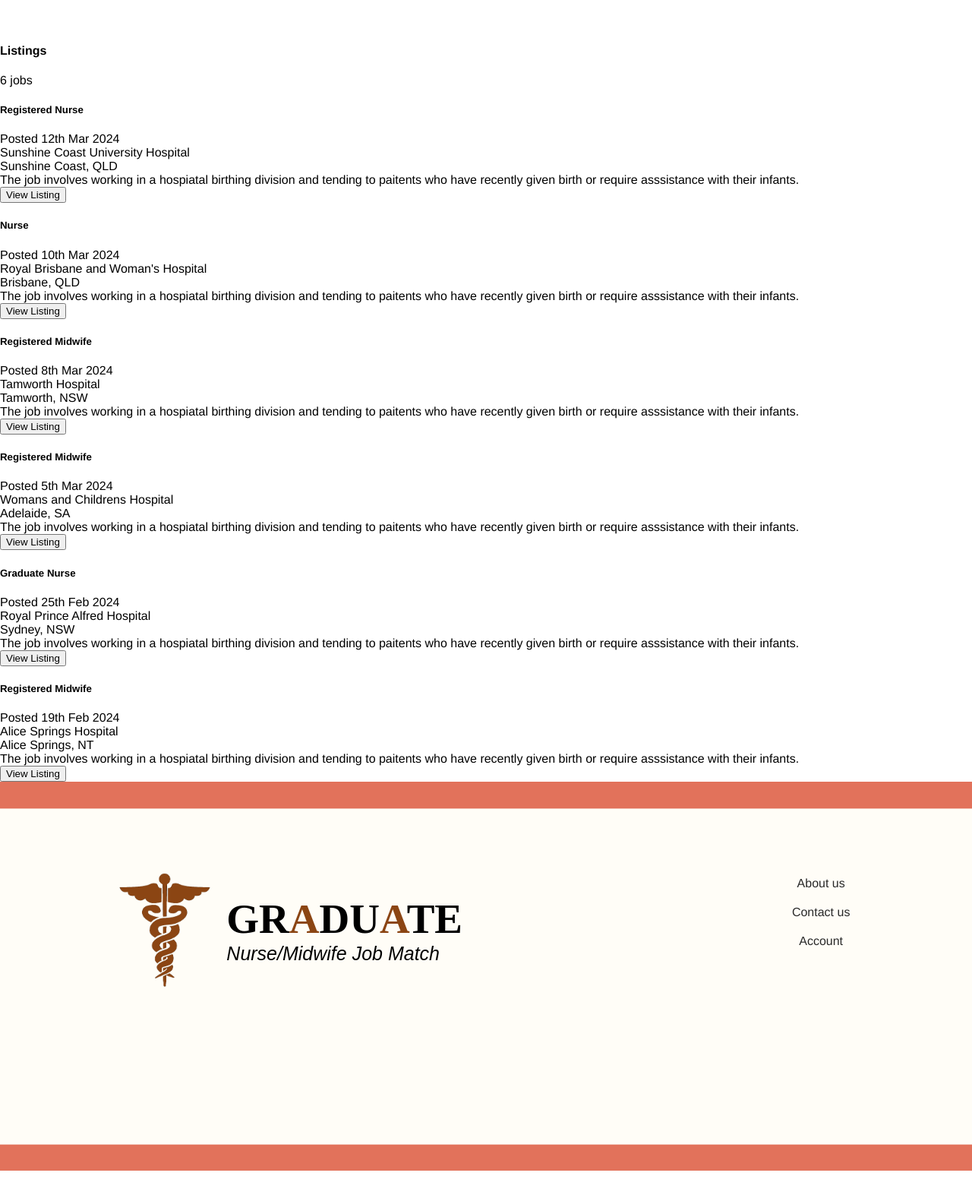
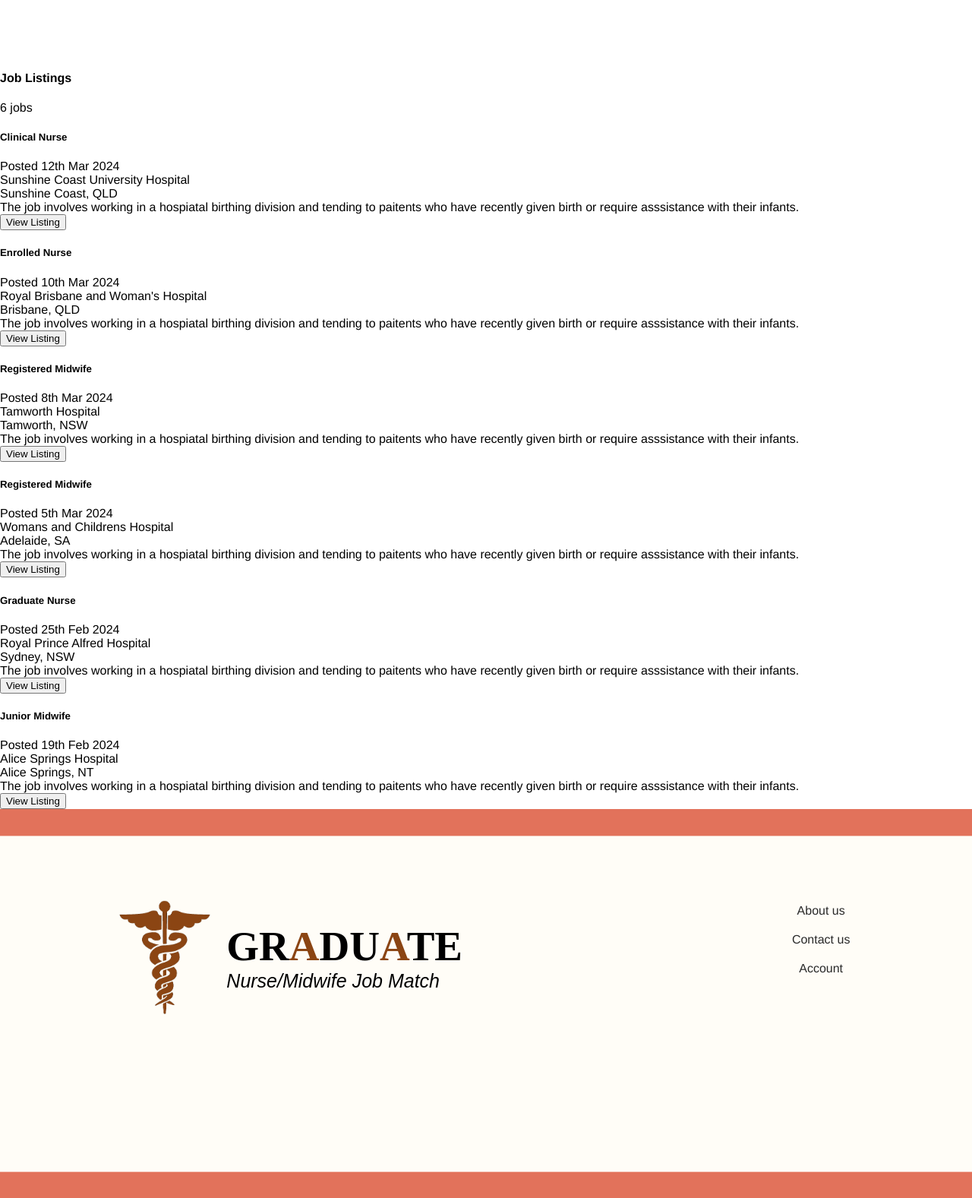
Before and after one commit to Julian-Jenkinson/Graduate_Nurse_Job_Match, a PHP site: page /jobs/ in a window 1280 px wide. Shown: the part 654-2231 px from the top of the page at 76% size. Before the commit the page ends 2195 px from the top, so only its background shows below. Run offline with PHP 8.4, Linux system fonts and the light colour scheme; data comes from the database, SQL or seed files in the repository; some libraries are stand-ins or nearby versions; some web fonts are replaced.

Commit message:
jobmatch

```diff
--- a/database_script.sql
+++ b/database_script.sql
@@ -137,12 +137,12 @@ CREATE TABLE jobs (
 );
 
 INSERT INTO jobs VALUES
-(1002, 1002, 'Registered Nurse','Sunshine Coast University Hospital', 'The job involves working in a hospiatal birthing division and tending to paitents who have recently given birth or require asssistance with their infants.', 'This public hospital is run by the state government and well known for its efficient and caring medical attention.' ,'$78,000', 'Full-time', '6 Doherty st, Birtinya', 'Sunshine Coast','QLD','Regional centre', '2024-03-12','apply@humanresources.gov.au','https://metronorth.health.qld.gov.au/rbwh/','Hospital','Public',870,'Yes','Yes','Yes','Y','Y','Y','Y','Y','Y','Y','Y','Y','Y','Y','Y','Y','Y','Y','Y','Yes','Y','Y','Y','Y','Y','Y','Y','Y','Y','Y','Y','Y','Y','Y','Y','Y','Y','Y','Y','Y','Y','Y','N',''),
+(1002, 1002, 'Clinical Nurse','Sunshine Coast University Hospital', 'The job involves working in a hospiatal birthing division and tending to paitents who have recently given birth or require asssistance with their infants.', 'This public hospital is run by the state government and well known for its efficient and caring medical attention.' ,'$78,000', 'Full-time', '6 Doherty st, Birtinya', 'Sunshine Coast','QLD','Regional centre', '2024-03-12','apply@humanresources.gov.au','https://metronorth.health.qld.gov.au/rbwh/','Hospital','Public',870,'Yes','Yes','Yes','Y','Y','Y','Y','Y','Y','Y','Y','Y','Y','Y','Y','Y','Y','Y','Y','Yes','Y','Y','Y','Y','Y','Y','Y','Y','Y','Y','Y','Y','Y','Y','Y','Y','Y','Y','Y','Y','Y','Y','N',''),
 (1003, 1002, 'Graduate Nurse','Royal Prince Alfred Hospital', 'The job involves working in a hospiatal birthing division and tending to paitents who have recently given birth or require asssistance with their infants.', 'This public hospital is run by the state government and well known for its efficient and caring medical attention.' ,'$81000', 'Full-time', '50 Missenden road, Camperdown', 'Sydney','NSW','Metropolitan area', '2024-02-25','apply@humanresources.gov.au','https://metronorth.health.qld.gov.au/rbwh/','Hospital','Public',870,'Yes','Yes','Yes','Y','Y','Y','Y','Y','Y','Y','Y','Y','Y','Y','Y','Y','Y','Y','Y','Yes','Y','Y','Y','Y','Y','Y','Y','Y','Y','Y','Y','Y','Y','Y','Y','Y','Y','Y','Y','Y','Y','Y','Y','Y'),
-(1004, 1002, 'Nurse', "Royal Brisbane and Woman's Hospital", 'The job involves working in a hospiatal birthing division and tending to paitents who have recently given birth or require asssistance with their infants.',  'This public hospital is run by the state government and well known for its efficient and caring medical attention.' , '$37 - $42', 'Contract', 'Butterfield st, herston, QLD, 4006', 'Brisbane','QLD','Metropolitan area', '2024-03-10','apply@humanresources.gov.au','https://metronorth.health.qld.gov.au/rbwh/','Hospital','Public',870,'Yes','Yes','Yes','Y','Y','Y','Y','Y','Y','Y','Y','Y','Y','Y','Y','Y','Y','Y','Y','Yes','Y','Y','Y','Y','Y','Y','Y','Y','Y','Y','Y','Y','Y','Y','Y','Y','Y','Y','Y','Y','Y','Y','Y','Y'),
+(1004, 1002, 'Enrolled Nurse', "Royal Brisbane and Woman's Hospital", 'The job involves working in a hospiatal birthing division and tending to paitents who have recently given birth or require asssistance with their infants.',  'This public hospital is run by the state government and well known for its efficient and caring medical attention.' , '$37 - $42', 'Contract', 'Butterfield st, herston, QLD, 4006', 'Brisbane','QLD','Metropolitan area', '2024-03-10','apply@humanresources.gov.au','https://metronorth.health.qld.gov.au/rbwh/','Hospital','Public',870,'Yes','Yes','Yes','Y','Y','Y','Y','Y','Y','Y','Y','Y','Y','Y','Y','Y','Y','Y','Y','Yes','Y','Y','Y','Y','Y','Y','Y','Y','Y','Y','Y','Y','Y','Y','Y','Y','Y','Y','Y','Y','Y','Y','Y','Y'),
 (1005, 1003, 'Registered Midwife','Tamworth Hospital', 'The job involves working in a hospiatal birthing division and tending to paitents who have recently given birth or require asssistance with their infants.', 'This public hospital is run by the state government and well known for its efficient and caring medical attention.' , 'Negotiable', 'Full-time', 'Dean St, North Tamworth, NSW', 'Tamworth','NSW','Large rural town', '2024-03-8','apply@humanresources.gov.au','https://metronorth.health.qld.gov.au/rbwh/','Hospital','Public',870,'Yes','Yes','Yes','Y','Y','Y','Y','Y','Y','Y','Y','Y','Y','Y','Y','Y','Y','Y','Y','Yes','Y','Y','Y','Y','Y','Y','Y','Y','Y','Y','Y','Y','Y','Y','Y','Y','Y','Y','Y','Y','Y','Y','Y','Y'),
 (1006, 1003, 'Registered Midwife','Womans and Childrens Hospital', 'The job involves working in a hospiatal birthing division and tending to paitents who have recently given birth or require asssistance with their infants.', 'This public hospital is run by the state government and well known for its efficient and caring medical attention.' , '$68000', 'Casual', '72 King William Rd, North Adelaide SA 5006, Australia', 'Adelaide','SA','Metropolitan area', '2024-03-5', 'apply@humanresources.gov.au','https://metronorth.health.qld.gov.au/rbwh/','Hospital','Public',870,'Yes','Yes','Yes','Y','Y','Y','Y','Y','Y','Y','Y','Y','Y','Y','Y','Y','Y','Y','Y','Yes','Y','Y','Y','Y','Y','Y','Y','Y','Y','Y','Y','Y','Y','Y','Y','Y','Y','Y','Y','Y','Y','Y','Y','Y'),
-(1007, 1003, 'Registered Midwife','Alice Springs Hospital', 'The job involves working in a hospiatal birthing division and tending to paitents who have recently given birth or require asssistance with their infants.', 'This public hospital is run by the state government and well known for its efficient and caring medical attention.' , '$38 - $46.50', 'Part-time', '6 gap road, The Gap, NT', 'Alice Springs','NT','Medium rural town', '2024-02-19', 'apply@humanresources.gov.au','https://metronorth.health.qld.gov.au/rbwh/','Hospital','Public',870,'Yes','Yes','Yes','Y','Y','Y','Y','Y','Y','Y','Y','Y','Y','Y','Y','Y','Y','Y','Y','Yes','Y','Y','Y','Y','Y','Y','Y','Y','Y','Y','Y','Y','Y','Y','Y','Y','Y','Y','Y','Y','Y','Y','Y','Y');
+(1007, 1003, 'Junior Midwife','Alice Springs Hospital', 'The job involves working in a hospiatal birthing division and tending to paitents who have recently given birth or require asssistance with their infants.', 'This public hospital is run by the state government and well known for its efficient and caring medical attention.' , '$38 - $46.50', 'Part-time', '6 gap road, The Gap, NT', 'Alice Springs','NT','Medium rural town', '2024-02-19', 'apply@humanresources.gov.au','https://metronorth.health.qld.gov.au/rbwh/','Hospital','Public',870,'Yes','Yes','Yes','Y','Y','Y','Y','Y','Y','Y','Y','Y','Y','Y','Y','Y','Y','Y','Y','Yes','Y','Y','Y','Y','Y','Y','Y','Y','Y','Y','Y','Y','Y','Y','Y','Y','Y','Y','Y','Y','Y','Y','Y','Y');
 
 
 -- Create a user named itcrew
--- a/jobs/index.php
+++ b/jobs/index.php
@@ -21,17 +21,12 @@ if ($action == 'list_jobs') {
     $jobs = get_jobs();
     $job_count = count($jobs);
 
-
     //job recommendations
+    // if user is logged in, display job matches
     if (isset($_SESSION['user'])) {
-        // if user is logged in, display job matches
-           $job_keyword = $_SESSION['user']['userQualifications'];
-           //echo $job_keyword;
-        }
-
-
-
-
+        include('./job_match_function.php');
+        $job_matches = job_match();
+    }
 
     // Display the jobs list
     include('jobs_list.php');
@@ -53,6 +48,15 @@ else if ($action == 'search_jobs') {
     $jobs = search_jobs($by_keyword, $by_location, $by_contract_type, $by_rural_type);
     //get job count of search results
     $job_count = count($jobs);
+
+
+    //job recommendations
+    // if user is logged in, display job matches
+    if (isset($_SESSION['user'])) {
+        include('./job_match_function.php');
+        $job_matches = job_match();
+    }
+
     // Display the jobs list
 
     include('jobs_list.php');
--- a/jobs/jobs_list.php
+++ b/jobs/jobs_list.php
@@ -50,10 +50,16 @@
         $jobs = $_SESSION['jobs'];
         $job_count = $_SESSION['job_count'];
         //clear session data to avoid unintentional reuse
-        unset($_SESSION['jobs']);
-        unset($_SESSION['job_count']);
+        //CHECK THIS IF ODD THINGS HAPPEN
+        //unset($_SESSION['jobs']);
+        //unset($_SESSION['job_count']);
+    }
+    if (isset($_SESSION['job_matches'])) {
+        $job_matches = $_SESSION['job_matches'];
+        //unset($_SESSION['job_matches']);
     }
 ?>
+
 
 <!-- display a map -->
 <script>
@@ -64,18 +70,35 @@
 <div id="map"></div> <br><br>
 
 <?php
-    if (isset($_SESSION['user'])) {
-    // if user is logged in, display job matches
-       echo '<h4>Recommendations</h4>
-       <div>job 1 here</div>
-       <div>job 2 here</div>
-       <div>job 3 here</div>';
+    //check if user is logged in and job match array is not empty
+    if (isset($_SESSION['user']) ) {
+        echo '<h4>Job Matches:</h4>';
+        foreach ($job_matches as $job) :
+?>
+        <h5><?php echo htmlspecialchars($job['jobName']); ?></h5>
+        <div>Posted <?php echo date('jS M Y', strtotime($job['jobListingDate'])); ?></div>
+
+        <div><?php echo htmlspecialchars($job['jobPlace']); ?></div>
+        <div><?php echo htmlspecialchars($job['jobCity'] . ', ' . $job['jobState']); ?></div>
+        <div><?php echo htmlspecialchars($job['jobDescription']); ?></div>
+
+
+        <form action="." method="post">
+            <input type="submit" value="View Listing">
+            <input type="hidden" name="action" value="view_listing">
+            <input type="hidden" name="jobID" value="<?php echo htmlspecialchars($job['jobID']); ?>">
+        </form>
+
+<?php
+        endforeach;
     }
 ?>
 
+
 <!-- list jobs. this displays either a full list of jobs by default
 or a filtered list form search bar -->
-<h4>Listings</h4>
+<br><br>
+<h4>Job Listings</h4>
 
 <?php echo $job_count . ' jobs' ; ?>
     <?php foreach ($jobs as $job) : ?>
--- a/js/map_script.php
+++ b/js/map_script.php
@@ -79,7 +79,7 @@ function buildContent(job) {
     align-items: center;
     background-color: red;
     border-radius: 50%;
-    border-color: red;
+    border-color: transparent;
     color: #263238;
     display: flex;
     font-size: 12px;
@@ -96,7 +96,6 @@ function buildContent(job) {
     border-left: 5px solid transparent;
     border-right: 5px solid transparent;
     border-top: 5px solid red;
-    border-color: none;
     content: "";
     height: 0;
     left: 50%;
--- a/model/jobs_db.php
+++ b/model/jobs_db.php
@@ -333,17 +333,20 @@ function search_jobs($by_keyword, $by_location, $by_contract_type, $by_rural_typ
     return $jobs;
 }
 
-function job_match($job_keyword) {
+function get_job_matches($job_keyword) {
     global $db;
-    $query = 'SELECT * FROM jobs WHERE 1=1'; // this allows the ability to add AND clauses
-    //limit 3 matches
-    //order by ??
+    $query = 'SELECT * FROM jobs
+              WHERE 1=1';
 
-    //search jobs by keyword eg. 'midwife'
-    if (!empty($by_keyword)) {
+    $params = array();
+
+    if (!empty($job_keyword)) {
         $query .= ' AND jobName LIKE :job_keyword';
         $params[':job_keyword'] = '%' . $job_keyword . '%';
     }
+
+    $query .= ' ORDER BY jobListingDate DESC
+                LIMIT 3';
 
     $statement = $db->prepare($query);
     $statement->execute($params);
```
Also changed, not shown: index.php (+10 -0 lines), jobs/job_match_function.php (added, +33 -0 lines).
